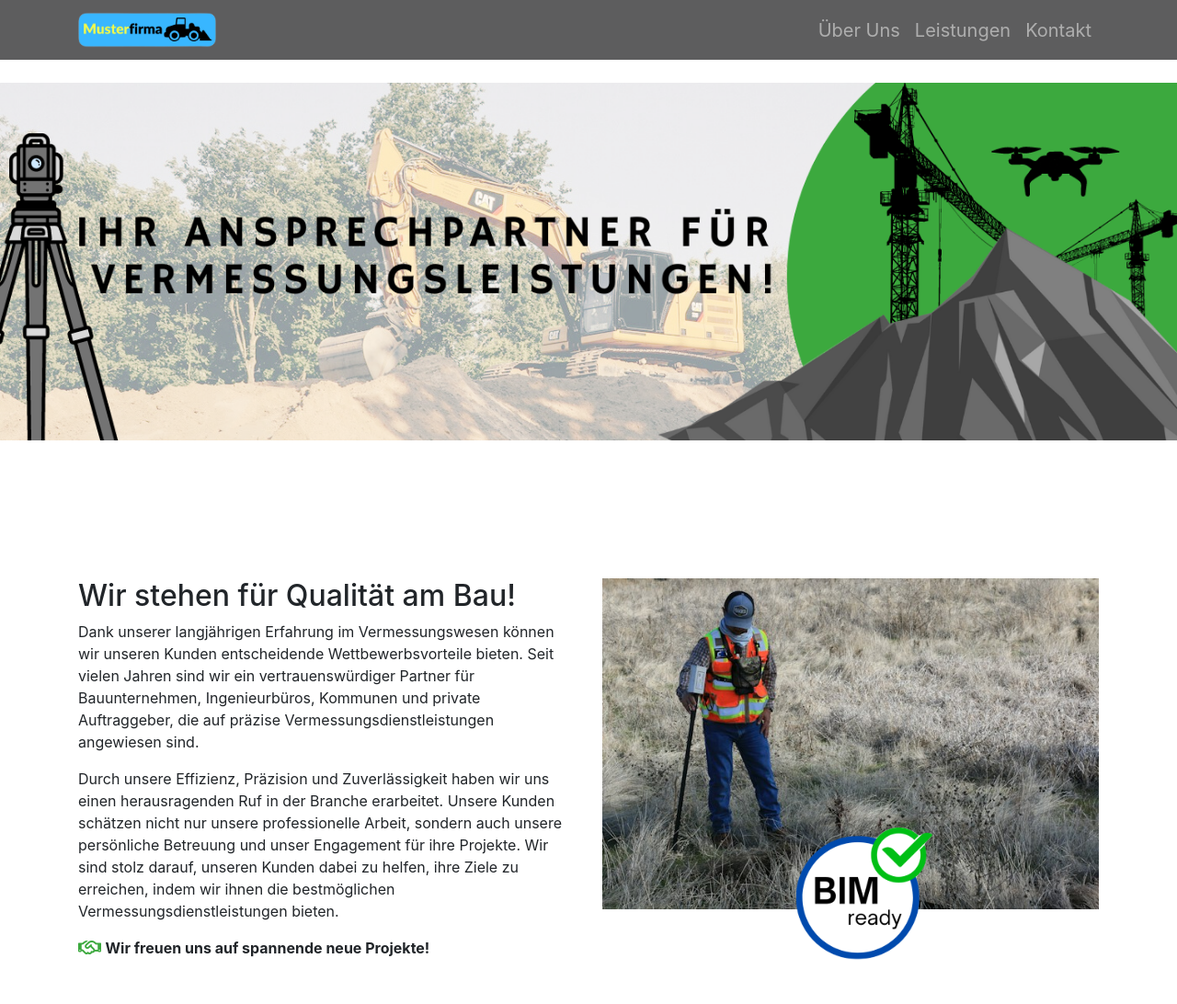
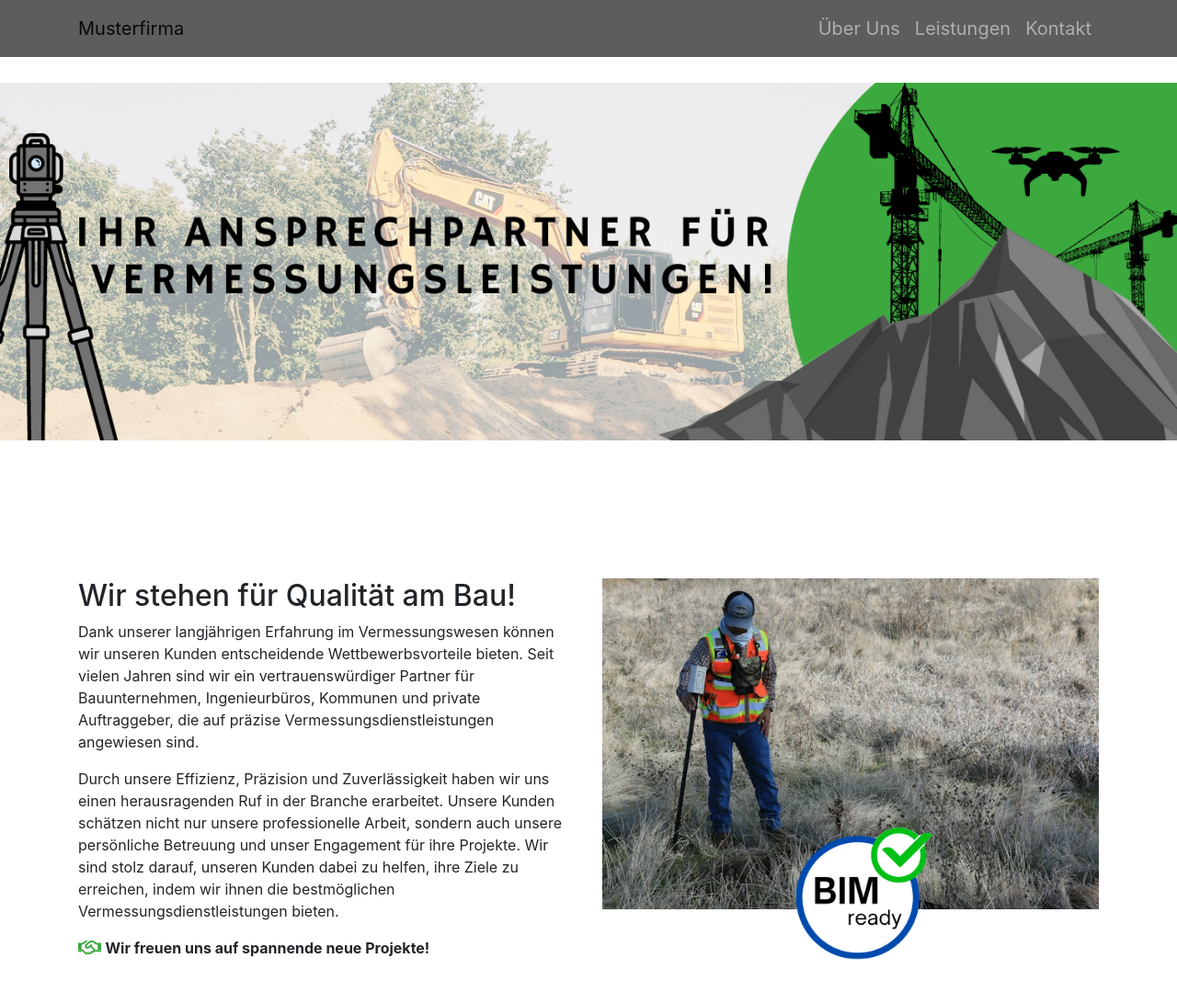
Before and after one commit to lena-223/Responsive-Website, a plain HTML site: page index.html in a window 1280 px wide. Shown: the top 1092 px of the page at 92% size. Drawn offline with nearby package versions, Linux system fonts and the light colour scheme.

Commit message:
Update index.html

```diff
--- a/index.html
+++ b/index.html
@@ -15,9 +15,7 @@
 
 <nav class="navbar navbar-expand-lg navbar-light fixed-top">
     <div class="container">
-        <a class="navbar-brand" href="index.html">
-            <img src="Musterfirmalogo.png" alt="Logo" width="150" height="auto">
-        </a>
+        <a class="navbar-brand" href="index.html">Musterfirma</a>
         <button class="navbar-toggler" type="button" data-toggle="collapse" data-target="#navbarNav" aria-controls="navbarNav" aria-expanded="false" aria-label="Toggle navigation">
             <span class="navbar-toggler-icon"></span>
         </button>
```
